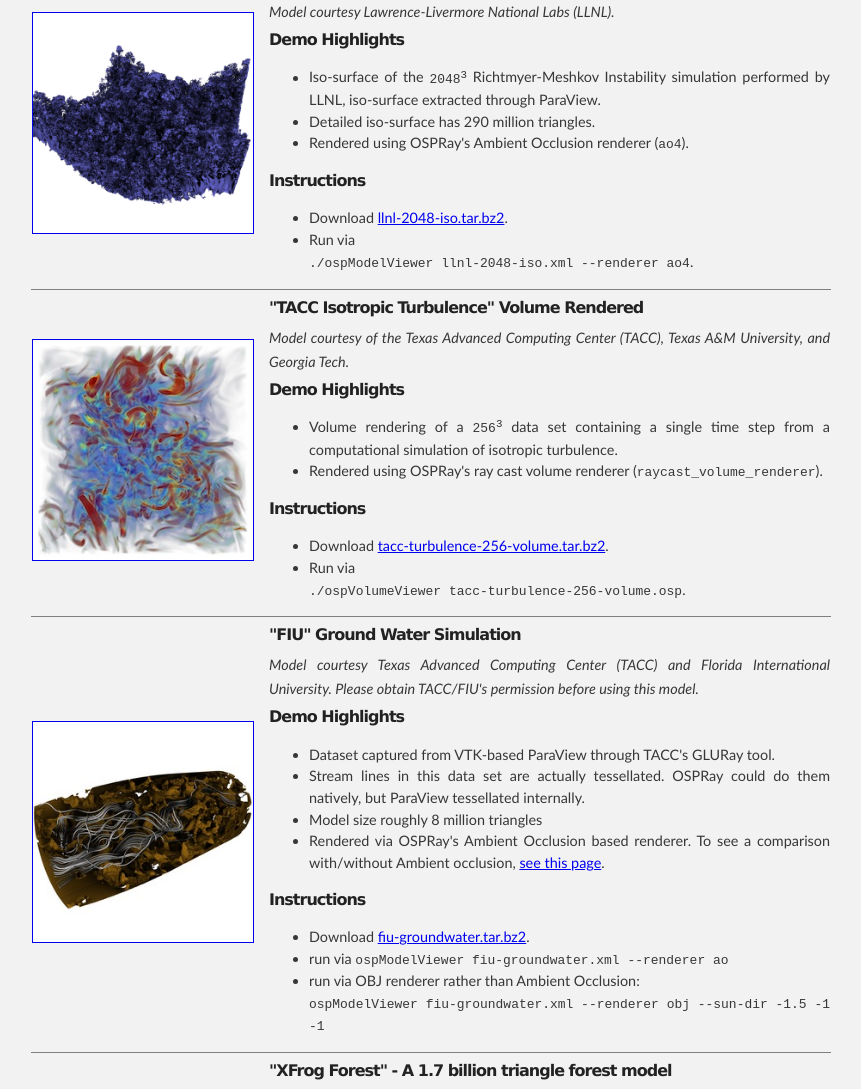
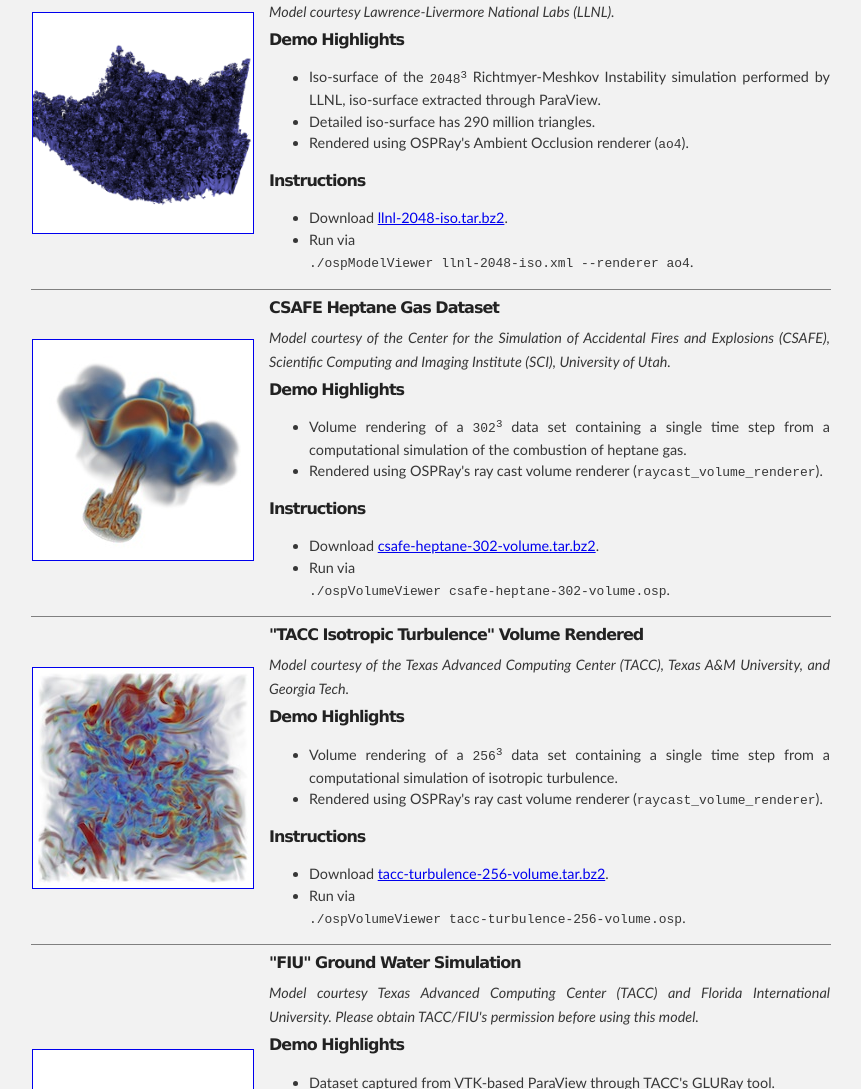
Before and after one commit to ospray/ospray.github.io, a plain HTML site: page demos.html in a window 1280 px wide. Shown: the part 1035-2124 px from the top of the page, without its empty margins (69-930 px from the left). Drawn offline with Linux system fonts and the light colour scheme.

Commit message:
re-added heptane dataset - we now have permission

```diff
--- a/demos.html
+++ b/demos.html
@@ -345,6 +345,32 @@ If you do not yet have a version of OSPRay installed on your system, you can fol
     </td>
   </tr>
 
+
+  <!-- ======================================================= -->
+  <tr>
+    <td style="vertical-align:center" width=235>
+      <a id="demo_image" href="demos/CSAFEHeptane/csafe-heptane-302-volume.png">
+	<img src="demos/CSAFEHeptane/csafe-heptane-302-volume-thumbnail.jpg" width=220 border=1/></a></td>
+    <td style="vertical-align:top">
+      <h3>CSAFE Heptane Gas Dataset</h3>
+      <i id="demo-bullets">Model courtesy of the Center for the
+	Simulation of Accidental Fires and Explosions (CSAFE),
+	Scientific Computing and Imaging Institute (SCI), University
+	of Utah.</i>
+      <h4>Demo Highlights</h4>
+      <ul id="demo-bullets">
+        <li>Volume rendering of a <code>302<sup>3</sup></code> data set containing a single time
+          step from a computational simulation of the combustion of heptane gas.</li>
+        <li>Rendered using OSPRay's ray cast volume renderer (<code>raycast_volume_renderer</code>).</li>
+      </ul>
+      <h4>Instructions</h4>
+      <ul id="demo-bullets">
+        <li>Download <a href="http://www.ospray.org/download/demos/CSAFEHeptane/csafe-heptane-302-volume.tar.bz2">csafe-heptane-302-volume.tar.bz2</a>.
+        <li>Run via <br><code>./ospVolumeViewer csafe-heptane-302-volume.osp</code>.</li>
+      </ul>
+    </td>
+  </tr>
+
   <!-- ======================================================= -->
   <tr>
     <td style="vertical-align:center" width=235>
```
Also changed, not shown: gallery.html (+5 -2 lines), 1 other file.
